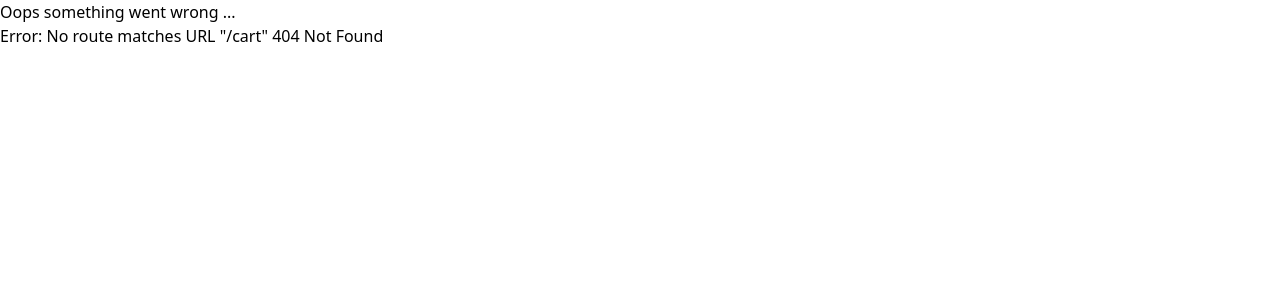
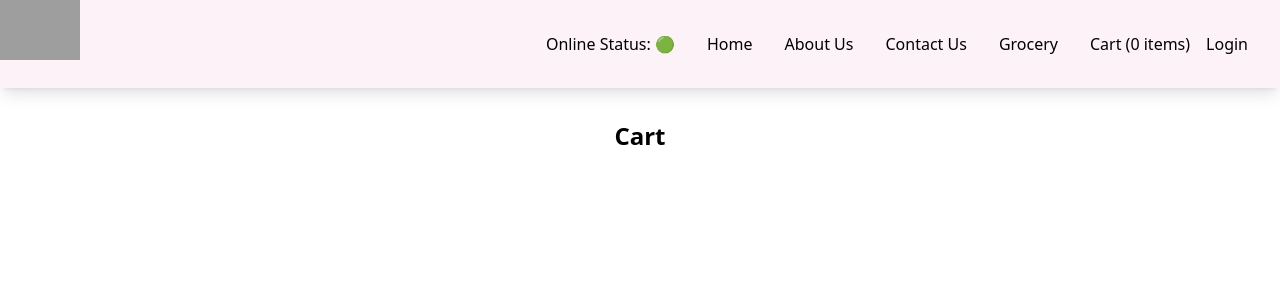
Before and after one commit to kumarnaidukarri/Zimbo__Frontend, a React (Vite) app: page /cart in a window 1280 px wide. Before the commit this address had no page. Shown: the top 300 px of the page. Built offline with nearby package versions, Linux system fonts and the light colour scheme; grey boxes are pictures that could not be loaded.

Commit message:
10.4 - Implemented Cart page, add items to cart functionality

```diff
--- a/src/App.js
+++ b/src/App.js
@@ -12,6 +12,7 @@ import About from "./components/About.js";
 import Contact from "./components/Contact.js";
 import ErrorPage from "./components/ErrorPage.js";
 import RestaurantMenu from "./components/RestaurantMenu.js";
+import Cart from "./components/Cart.js";
 
 import UserContext from "./utils/UserContext.js";
 import appStore from "./utils/Store/appStore.js"; // Redux store
@@ -89,6 +90,7 @@ const appRouter = createBrowserRouter([
         ),
       },
       { path: "/restaurants/:resId", element: <RestaurantMenu /> }, // dynamic path
+      { path: "/cart", element: <Cart /> },
     ],
     errorElement: <ErrorPage />,
   },
--- /dev/null
+++ b/src/components/Cart.js
@@ -0,0 +1,31 @@
+// Cart page component
+
+import { useSelector } from "react-redux";
+
+const Cart = () => {
+  // useSelector() hook used to get data 'items' from the Cart Slice of Redux Store.
+  const cartItems = useSelector((store) => store.cart.items);
+
+  return (
+    <div className="text-center m-4 p-4">
+      <h1 className="text-2xl font-bold">Cart</h1>
+      <ul className="cart-list  px-3 py-1 w-6/12 m-auto">
+        {cartItems.map((item) => (
+          <li
+            key={item.itemId}
+            className="my-3 first:mt-0 last:mb-0 text-lg flex justify-between"
+          >
+            <span>{`${item.itemName} - Rs.${item.price}/-`}</span>
+            <span>
+              <button className="px-2 py-1 mr-10 rounded-lg bg-gray-900 text-white shadow-lg cursor-pointer hover:bg-gray-700">
+                add +
+              </button>
+            </span>
+          </li>
+        ))}
+      </ul>
+    </div>
+  );
+};
+
+export default Cart;
--- a/src/components/Header.js
+++ b/src/components/Header.js
@@ -34,7 +34,9 @@ const Header = function () {
           <li className="px-4">
             <Link to="/grocery">Grocery</Link>
           </li>
-          <li className="px-4">Cart ({cartItems.length} items)</li>
+          <li className="px-4">
+            <Link to="/cart">Cart ({cartItems.length} items)</Link>
+          </li>
           <button
             className="login-btn"
             onClick={() => {
--- a/src/components/MenuCategoryAccordion.js
+++ b/src/components/MenuCategoryAccordion.js
@@ -16,10 +16,10 @@ const MenuCategoryAccordion = (props) => {
   // useDispatch() hook returns a 'dispatch function'. i.e, function used to dispatch an action.
   const dispatch = useDispatch();
 
-  const handleAddItem = () => {
+  const handleAddItem = (item) => {
     // Dispatch an action.
     // BehindScenes, dispatch() makes an object {payload:'Ice Cream'} with our argument value and passed as 2nd argument to our reducer function.
-    dispatch(addItem("Ice Cream")); // dispatch(actionF(val))
+    dispatch(addItem(item)); // dispatch(actionF(val))
   };
 
   return (
@@ -46,8 +46,8 @@ const MenuCategoryAccordion = (props) => {
                 <span>{`${item.itemName} - Rs.${item.price}/-`}</span>
                 <span>
                   <button
-                    className="px-2 py-1 mx-16 rounded-lg bg-gray-900 text-white shadow-lg cursor-pointer hover:bg-gray-700"
-                    onClick={handleAddItem}
+                    className="px-2 py-1 mr-10 rounded-lg bg-gray-900 text-white shadow-lg cursor-pointer hover:bg-gray-700"
+                    onClick={() => handleAddItem(item)}
                   >
                     add +
                   </button>
--- a/src/utils/Store/cartSlice.js
+++ b/src/utils/Store/cartSlice.js
@@ -5,7 +5,7 @@ import { createSlice } from "@reduxjs/toolkit";
 // Export those Actions and Reducers
 const cartSlice = createSlice({
   name: "cart",
-  initialState: { items: ["Pizza", "Burger", "Biryani", "Paneer"] },
+  initialState: { items: [] }, //"Pizza", "Burger", "Biryani", "Paneer"
   reducers: {
     addItem: (state, action) => {
       // mutating the state here
```
